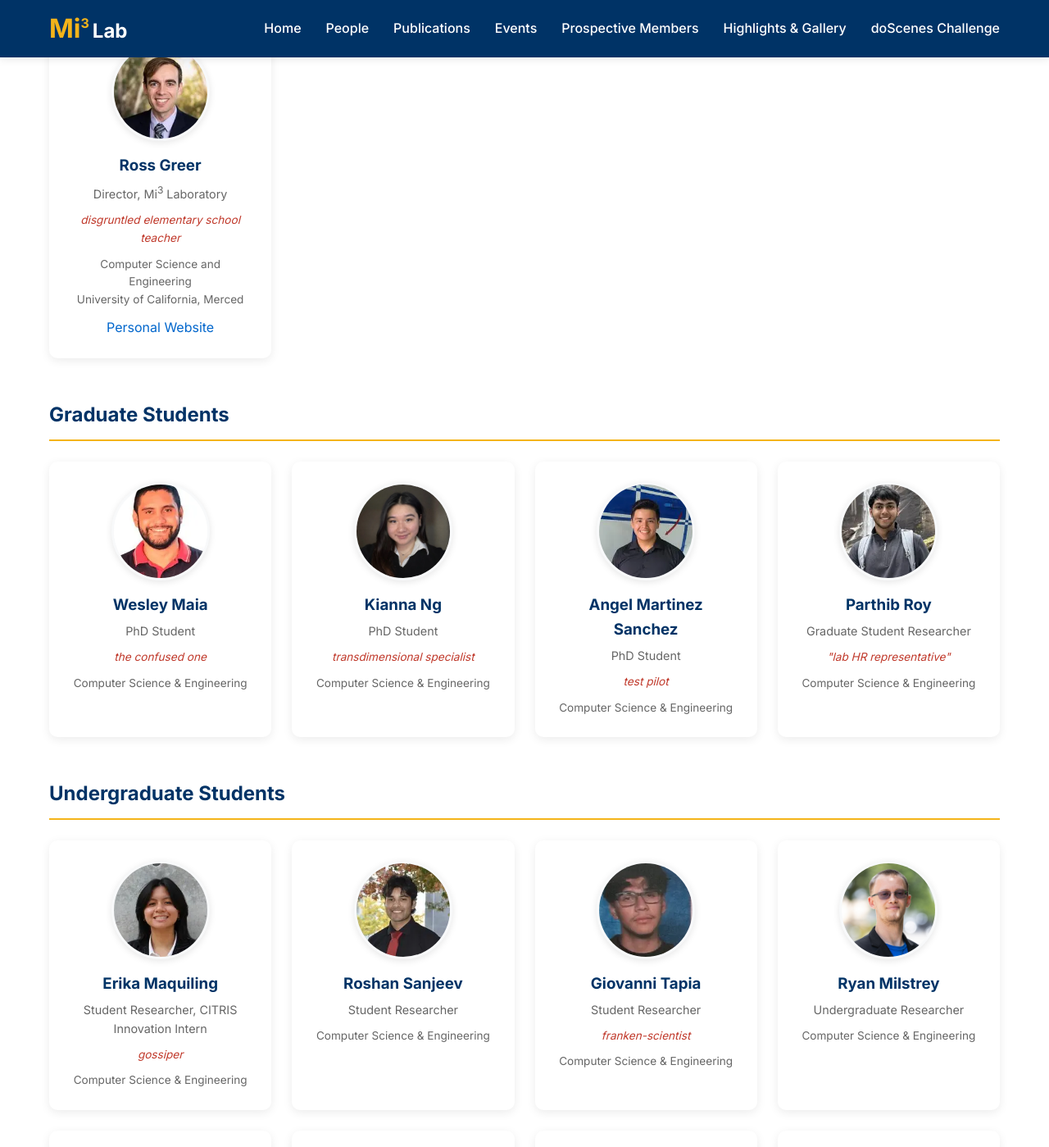
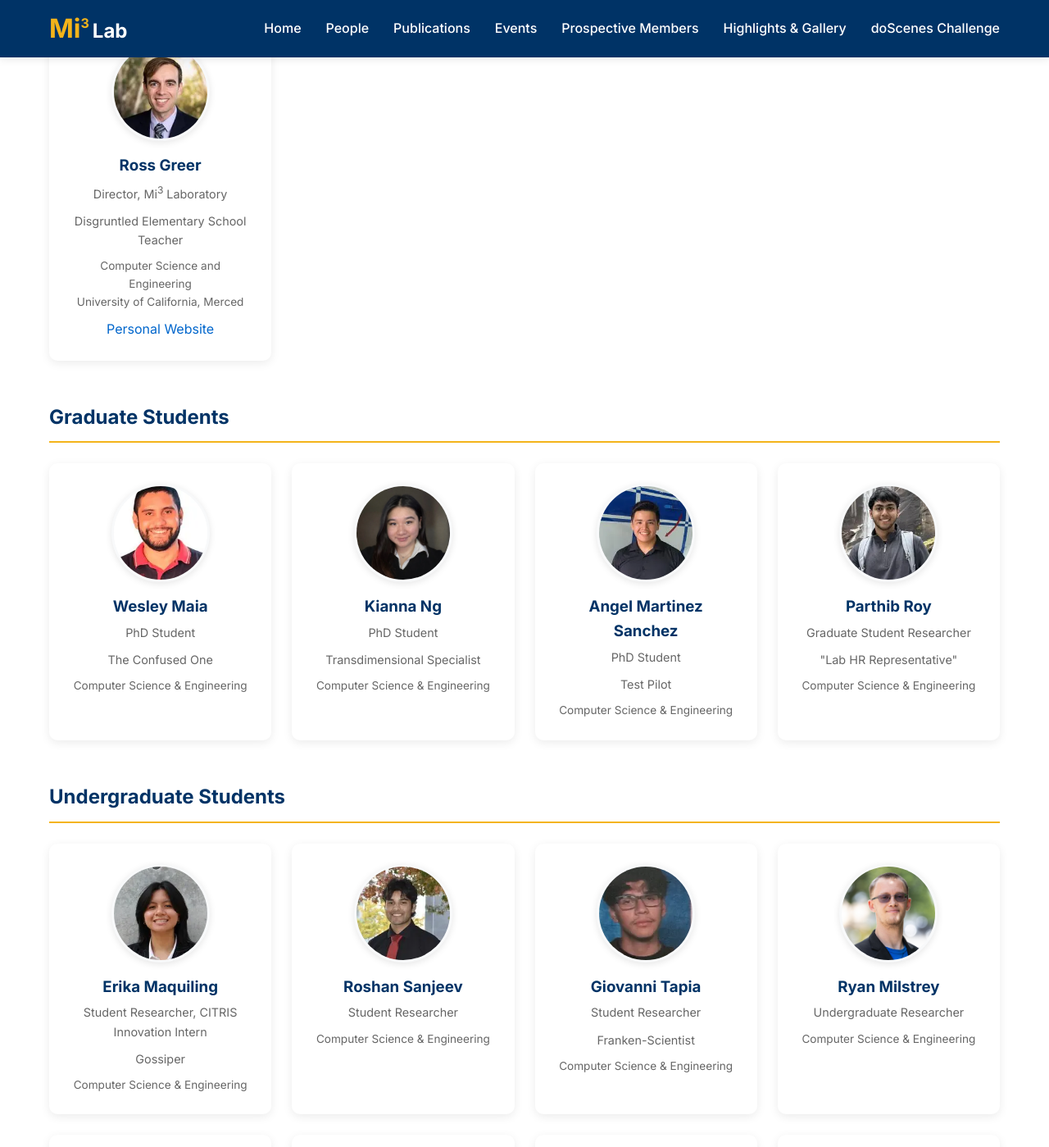
Before and after one commit to Mi3-Lab/mi3-lab.github.io, a Jekyll site: the page built from people.html, in a window 1280 px wide and 1400 px high, scrolled down 361 px. Shown: the whole window at 82% size. Built offline with Jekyll 4.4.1, drawn with Linux system fonts in a browser that asks for light colours; some of the changed text lies outside the part shown.

Commit message:
Make prank titles normal color and capitalized
Co-Authored-By: Claude Sonnet 4.6 <noreply@anthropic.com>

```diff
--- a/people.html
+++ b/people.html
@@ -18,7 +18,7 @@ title: People
         <img src="/assets/images/people/ross.webp" alt="Ross Greer" class="person-avatar">
         <h3>Ross Greer</h3>
         <p class="role">Director, Mi<sup>3</sup> Laboratory</p>
-        <p class="role" style="color:#c0392b;font-style:italic;font-size:0.85em;">disgruntled elementary school teacher</p>
+        <p class="role">Disgruntled Elementary School Teacher</p>
         <p class="affiliation">Computer Science and Engineering<br>University of California, Merced</p>
         <p style="margin-top: 10px;"><a href="https://www.rossgreer.com">Personal Website</a></p>
       </div>
@@ -32,7 +32,7 @@ title: People
         <img src="/assets/images/people/wesley.webp" alt="Wesley Maia" class="person-avatar">
         <h3>Wesley Maia</h3>
         <p class="role">PhD Student</p>
-        <p class="role" style="color:#c0392b;font-style:italic;font-size:0.85em;">the confused one</p>
+        <p class="role">The Confused One</p>
         <p class="affiliation">Computer Science & Engineering</p>
       </div>
 
@@ -40,7 +40,7 @@ title: People
         <img src="/assets/images/people/kianna.webp" alt="Kianna Ng" class="person-avatar">
         <h3>Kianna Ng</h3>
         <p class="role">PhD Student</p>
-        <p class="role" style="color:#c0392b;font-style:italic;font-size:0.85em;">transdimensional specialist</p>
+        <p class="role">Transdimensional Specialist</p>
         <p class="affiliation">Computer Science & Engineering</p>
       </div>
 
@@ -48,7 +48,7 @@ title: People
         <img src="/assets/images/people/angel.webp" alt="Angel Martinez Sanchez" class="person-avatar">
         <h3>Angel Martinez Sanchez</h3>
         <p class="role">PhD Student</p>
-        <p class="role" style="color:#c0392b;font-style:italic;font-size:0.85em;">test pilot</p>
+        <p class="role">Test Pilot</p>
         <p class="affiliation">Computer Science & Engineering</p>
       </div>
 
@@ -56,7 +56,7 @@ title: People
         <img src="/assets/images/people/parthib.webp" alt="Parthib Roy" class="person-avatar">
         <h3>Parthib Roy</h3>
         <p class="role">Graduate Student Researcher</p>
-        <p class="role" style="color:#c0392b;font-style:italic;font-size:0.85em;">"lab HR representative"</p>
+        <p class="role">"Lab HR Representative"</p>
         <p class="affiliation">Computer Science & Engineering</p>
       </div>
     </div>
@@ -69,7 +69,7 @@ title: People
         <img src="/assets/images/people/erika.webp" alt="Erika Maquiling" class="person-avatar">
         <h3>Erika Maquiling</h3>
         <p class="role">Student Researcher, CITRIS Innovation Intern</p>
-        <p class="role" style="color:#c0392b;font-style:italic;font-size:0.85em;">gossiper</p>
+        <p class="role">Gossiper</p>
         <p class="affiliation">Computer Science & Engineering</p>
       </div>
 
@@ -84,7 +84,7 @@ title: People
         <img src="/assets/images/people/giovanni.webp" alt="Giovanni Tapia" class="person-avatar">
         <h3>Giovanni Tapia</h3>
         <p class="role">Student Researcher</p>
-        <p class="role" style="color:#c0392b;font-style:italic;font-size:0.85em;">franken-scientist</p>
+        <p class="role">Franken-Scientist</p>
         <p class="affiliation">Computer Science & Engineering</p>
       </div>
 
@@ -99,7 +99,7 @@ title: People
         <img src="/assets/images/people/cristian.webp" alt="Cristian Parker" class="person-avatar">
         <h3>Cristian Parker</h3>
         <p class="role">CITRIS Intern, Undergraduate Scholar</p>
-        <p class="role" style="color:#c0392b;font-style:italic;font-size:0.85em;">game design extraordinaire</p>
+        <p class="role">Game Design Extraordinaire</p>
         <p class="affiliation">Computer Science & Engineering</p>
       </div>
 
@@ -114,7 +114,7 @@ title: People
         <div class="person-avatar">TN</div>
         <h3>Tiep Nguyen</h3>
         <p class="role">Undergraduate Researcher</p>
-        <p class="role" style="color:#c0392b;font-style:italic;font-size:0.85em;">lab chemist</p>
+        <p class="role">Lab Chemist</p>
         <p class="affiliation">Computer Science & Engineering</p>
       </div>
 
@@ -129,7 +129,7 @@ title: People
         <div class="person-avatar">AJ</div>
         <h3>Anusha Jamsandekar</h3>
         <p class="role">Undergraduate Scholar</p>
-        <p class="role" style="color:#c0392b;font-style:italic;font-size:0.85em;">lab clockmaster</p>
+        <p class="role">Lab Clockmaster</p>
         <p class="affiliation">Computer Science & Engineering</p>
       </div>
     </div>
@@ -163,7 +163,7 @@ title: People
         <img src="/assets/images/people/kalpana.jpeg" alt="Kalpana Panda" class="person-avatar">
         <h3>Kalpana Panda</h3>
         <p class="role">Thesis Scholar</p>
-        <p class="role" style="color:#c0392b;font-style:italic;font-size:0.85em;">lab guardian angel</p>
+        <p class="role">Lab Guardian Angel</p>
         <p class="affiliation">BITS Pilani</p>
       </div>
 
```
